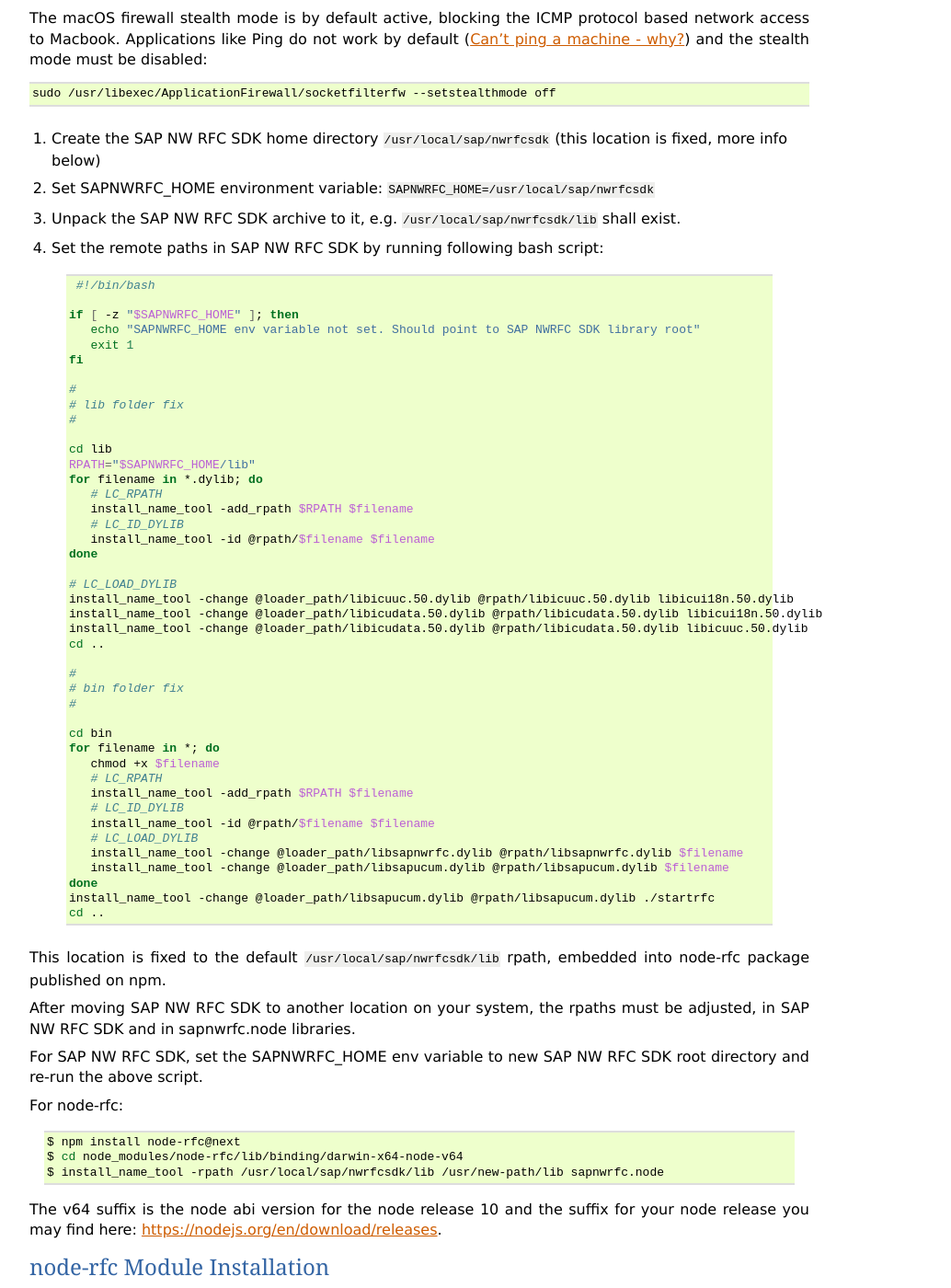
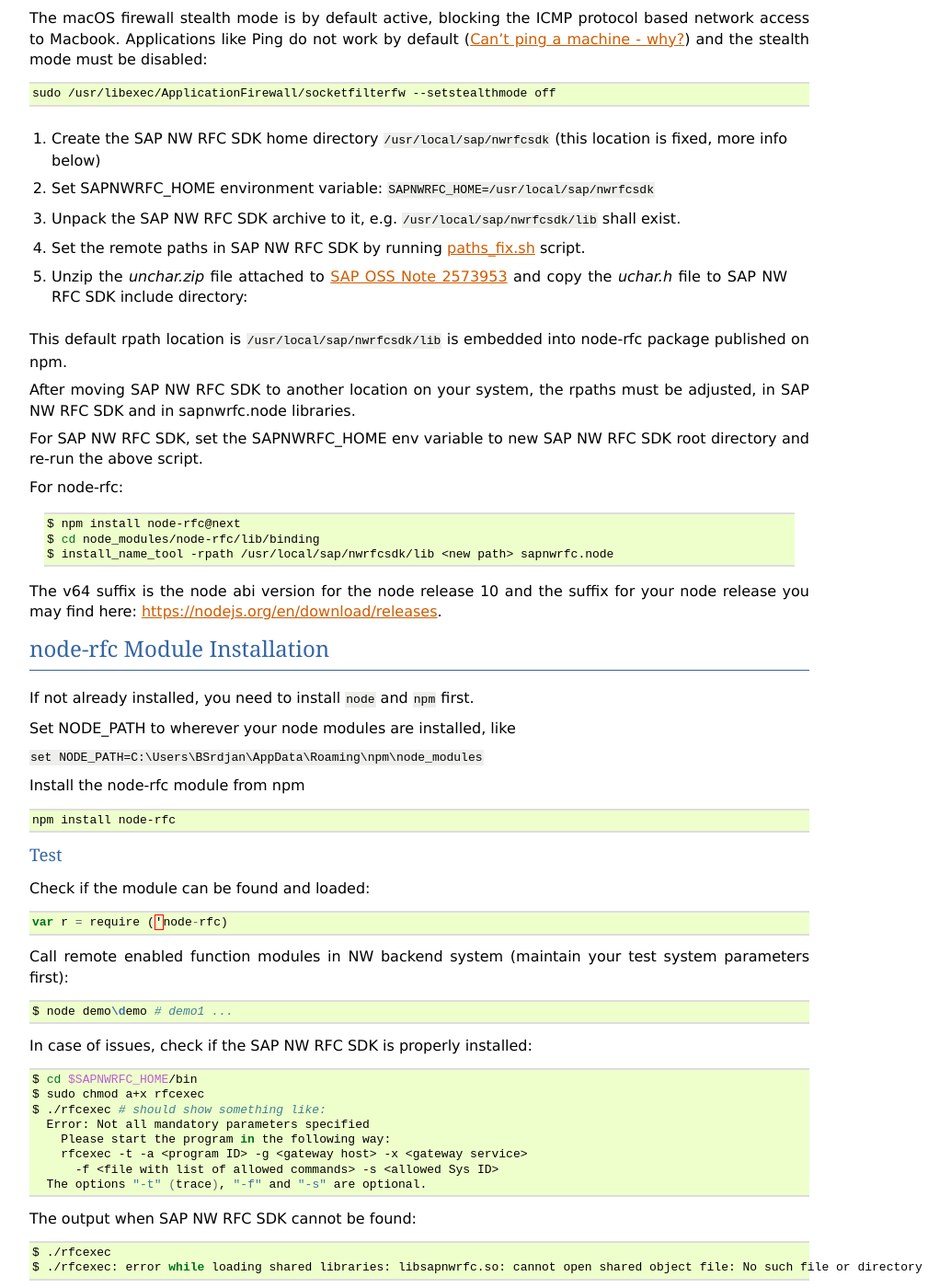
Before and after one commit to SAP/node-rfc, a Sphinx documentation site: the page built from doc/install.rst, in a window 1280 px wide and 1400 px high, scrolled down 1267 px. Shown: the whole window at 92% size, without its empty margins (48-1082 px from the left). Built offline with Sphinx 7.4.7, drawn with Linux system fonts in a browser that asks for light colours.

Commit message:
documentation

```diff
--- a/doc/install.rst
+++ b/doc/install.rst
@@ -80,55 +80,11 @@
 1. Create the SAP NW RFC SDK home directory ``/usr/local/sap/nwrfcsdk`` (this location is fixed, more info below)
 2. Set SAPNWRFC_HOME environment variable: ``SAPNWRFC_HOME=/usr/local/sap/nwrfcsdk``
 3. Unpack the SAP NW RFC SDK archive to it, e.g. ``/usr/local/sap/nwrfcsdk/lib`` shall exist.
-4. Set the remote paths in SAP NW RFC SDK by running following bash script:
+4. Set the remote paths in SAP NW RFC SDK by running `paths_fix.sh <https://github.com/SAP/PyRFC/blob/master/ci/utils/paths_fix.sh>`_ script.
+5. Unzip the `unchar.zip` file attached to `SAP OSS Note 2573953 <https://launchpad.support.sap.com/#/notes/2573953>`_
+   and copy the `uchar.h` file to SAP NW RFC SDK include directory:
 
-     .. code-block:: sh
-
-       #!/bin/bash
-
-      if [ -z "$SAPNWRFC_HOME" ]; then
-         echo "SAPNWRFC_HOME env variable not set. Should point to SAP NWRFC SDK library root"
-         exit 1
-      fi
-
-      #
-      # lib folder fix
-      #
-
-      cd lib
-      RPATH="$SAPNWRFC_HOME/lib"
-      for filename in *.dylib; do
-         # LC_RPATH
-         install_name_tool -add_rpath $RPATH $filename
-         # LC_ID_DYLIB
-         install_name_tool -id @rpath/$filename $filename
-      done
-
-      # LC_LOAD_DYLIB
-      install_name_tool -change @loader_path/libicuuc.50.dylib @rpath/libicuuc.50.dylib libicui18n.50.dylib
-      install_name_tool -change @loader_path/libicudata.50.dylib @rpath/libicudata.50.dylib libicui18n.50.dylib
-      install_name_tool -change @loader_path/libicudata.50.dylib @rpath/libicudata.50.dylib libicuuc.50.dylib
-      cd ..
-
-      #
-      # bin folder fix
-      #
-
-      cd bin
-      for filename in *; do
-         chmod +x $filename
-         # LC_RPATH
-         install_name_tool -add_rpath $RPATH $filename
-         # LC_ID_DYLIB
-         install_name_tool -id @rpath/$filename $filename
-         # LC_LOAD_DYLIB
-         install_name_tool -change @loader_path/libsapnwrfc.dylib @rpath/libsapnwrfc.dylib $filename
-         install_name_tool -change @loader_path/libsapucum.dylib @rpath/libsapucum.dylib $filename
-      done
-      install_name_tool -change @loader_path/libsapucum.dylib @rpath/libsapucum.dylib ./startrfc
-      cd ..
-
-This location is fixed to the default ``/usr/local/sap/nwrfcsdk/lib`` rpath, embedded into node-rfc package published on npm.
+This default rpath location is ``/usr/local/sap/nwrfcsdk/lib`` is embedded into node-rfc package published on npm.
 
 After moving SAP NW RFC SDK to another location on your system, the rpaths must be adjusted,
 in SAP NW RFC SDK and in sapnwrfc.node libraries.
@@ -140,8 +96,8 @@
      .. code-block:: sh
 
         $ npm install node-rfc@next
-        $ cd node_modules/node-rfc/lib/binding/darwin-x64-node-v64
-        $ install_name_tool -rpath /usr/local/sap/nwrfcsdk/lib /usr/new-path/lib sapnwrfc.node
+        $ cd node_modules/node-rfc/lib/binding
+        $ install_name_tool -rpath /usr/local/sap/nwrfcsdk/lib <new path> sapnwrfc.node
 
 The v64 suffix is the node abi version for the node release 10 and the suffix for your node release you may find here: https://nodejs.org/en/download/releases.
 
```
Also changed, not shown: README.md (+3 -1 lines), 3 other files.
